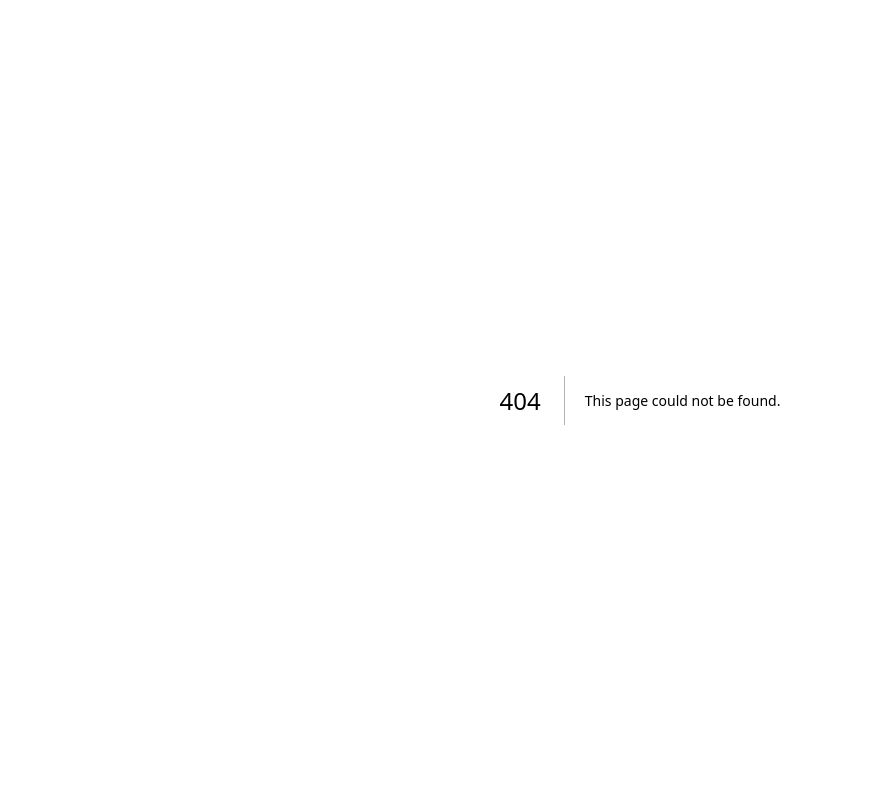
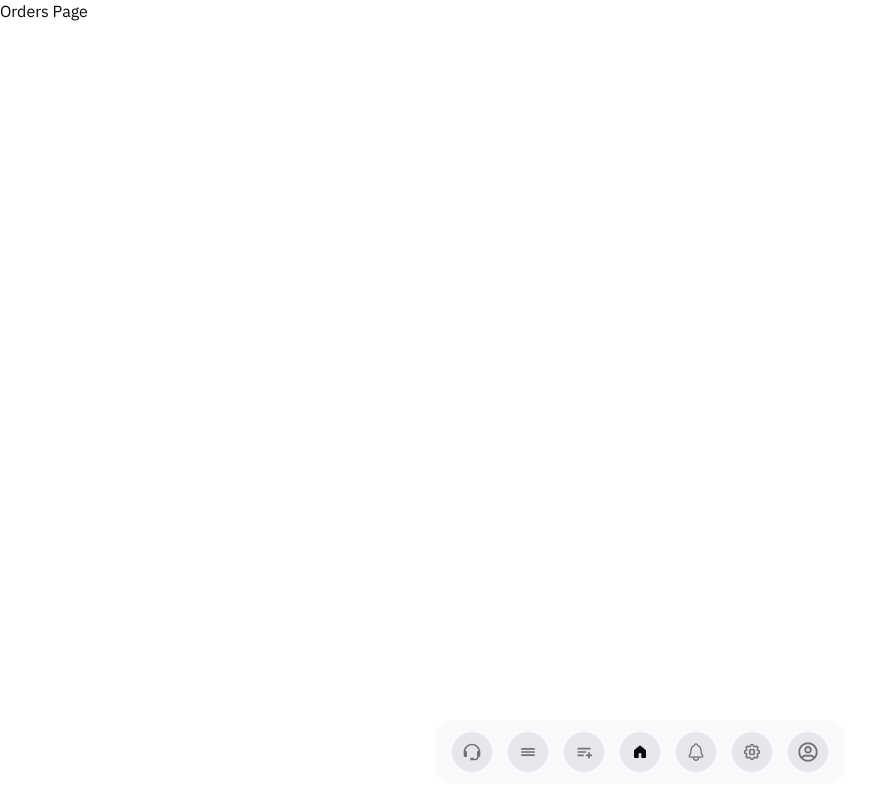
Before and after one commit to wm0x/Mueen, a Next.js app: page /dashboard/orders in a window 1280 px wide. Before the commit this address had no page. Shown: the whole page, without its empty margins (0-890 px from the left). Built offline with nearby package versions, Linux system fonts and the light colour scheme.

Commit message:
fix prisma for vercel

```diff
--- a/src/app/dashboard/layout.tsx
+++ b/src/app/dashboard/layout.tsx
@@ -46,7 +46,7 @@ export default async function Page({
       icon: (
         <IoReorderThree className="h-full w-full text-neutral-500 dark:text-neutral-300" />
       ),
-      href: "#",
+      href: "/dashboard/orders",
     },
     {
       title: " مهمه جديده ",
--- /dev/null
+++ b/src/app/dashboard/orders/page.tsx
@@ -0,0 +1,9 @@
+import React from 'react'
+
+function OrdersPage() {
+  return (
+    <div>Orders Page</div>
+  )
+}
+
+export default OrdersPage
--- /dev/null
+++ b/src/components/ui/dashboard-ui/orders-ui/MainPage.tsx
@@ -0,0 +1,9 @@
+import React from 'react'
+
+function MainPage() {
+  return (
+    <div>MainPage</div>
+  )
+}
+
+export default MainPage
```
